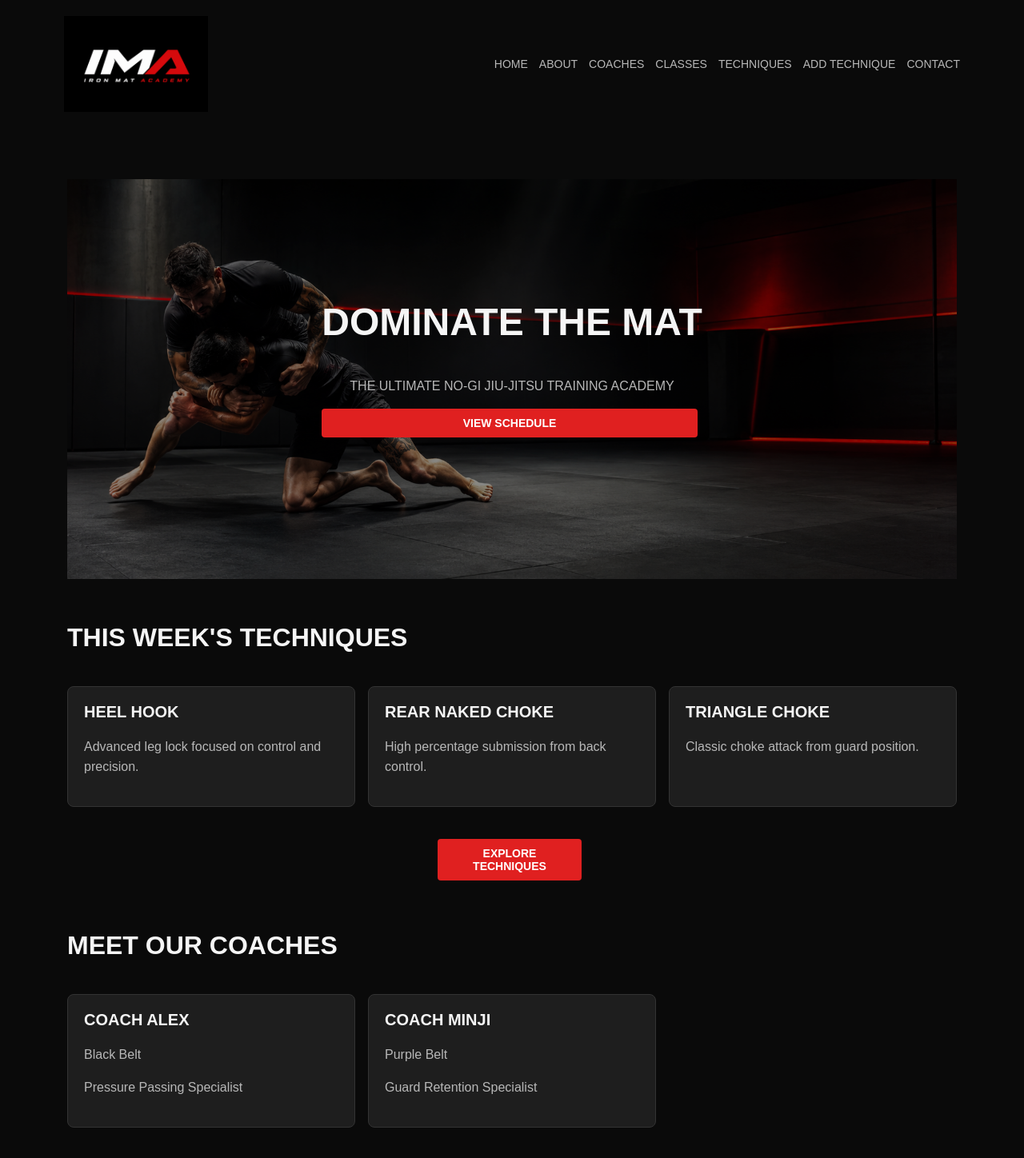
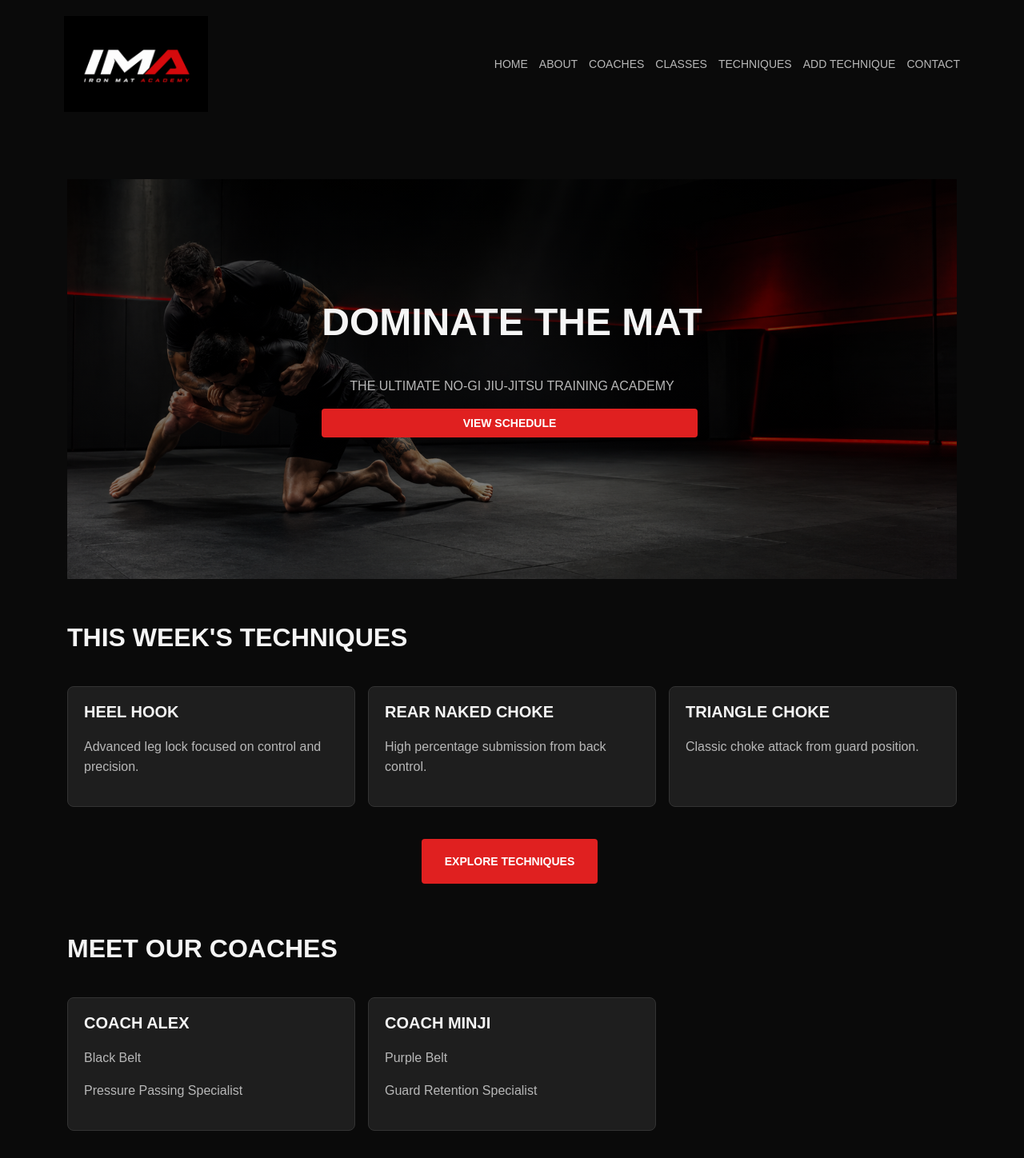
Before and after one commit to YenaKC/iron-mat-academy-client, a React (Vite) app: page / in a window 1280 px wide. Shown: the top 1448 px of the page at 80% size. Built offline with nearby package versions, Linux system fonts and the light colour scheme.

Commit message:
hero home

```diff
--- a/src/App.css
+++ b/src/App.css
@@ -302,7 +302,10 @@ form {
   position: absolute;
   inset: 0;
 
-  background: rgba(0, 0, 0, 0.45);
+  background: linear-gradient(
+    rgba(0, 0, 0, .65),
+    rgba(0, 0, 0, .45)
+  );
 }
 
 .hero-content {
@@ -326,7 +329,13 @@ form {
 
 /* HOME BUTTONS */
 .home-button {
-  width: 180px;
+  width: 220px;
+  height: 56px;
+
+  display: flex;
+  align-items: center;
+  justify-content: center;
+
   text-align: center;
 }
 
```
